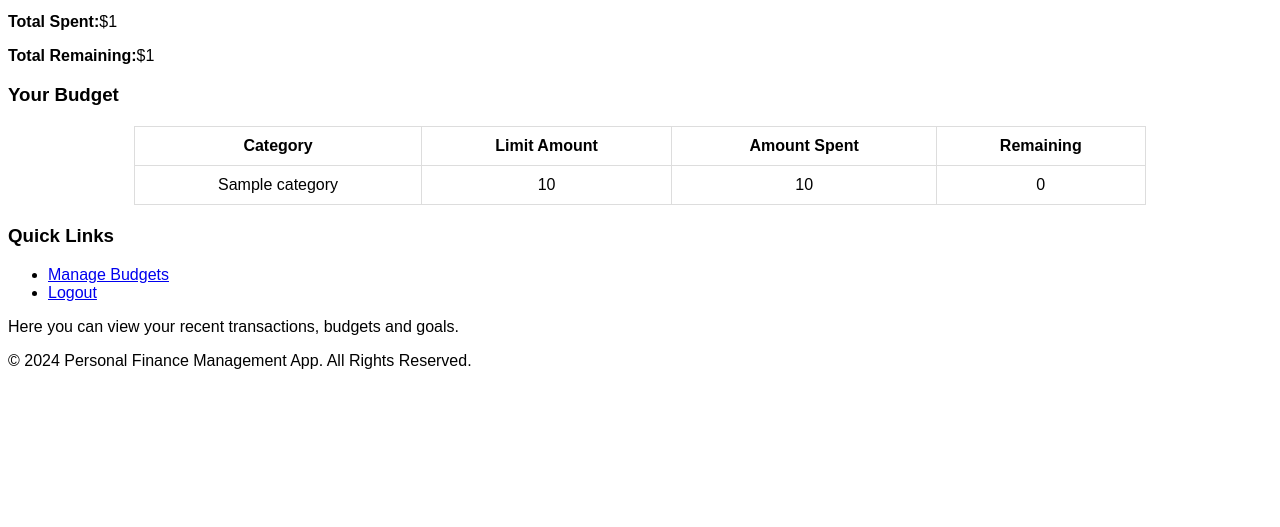
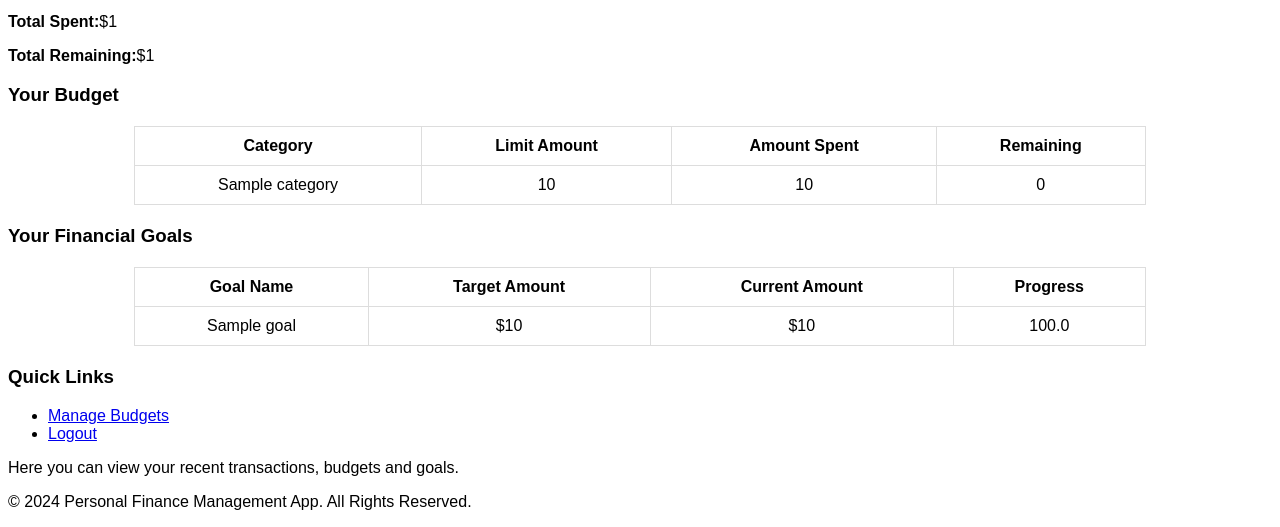
Before and after one commit to Prones94/Budget4You, a Flask app: template templates/dashboard.html in a window 1280 px wide. Shown: the part 388-915 px from the top of the page. Before the commit the page ends 757 px from the top, so only its background shows below. Run offline with Flask 2, Linux system fonts and the light colour scheme; the template is opened without the code that fills it: most values are stand-ins (such as "Sample title", 1, 10 or a date in 2020); some libraries are stand-ins or nearby versions.

Commit message:
Added a goals section, allowing users to add a savings goal to the dashboard. Allows user to add and edit this goal

```diff
--- a/templates/dashboard.html
+++ b/templates/dashboard.html
@@ -45,6 +45,39 @@
   {% endif %}
 </div>
 <div>
+  <h3>Your Financial Goals</h3>
+  {% if goals %}
+    <table>
+      <thead>
+        <tr>
+          <th>Goal Name</th>
+          <th>Target Amount</th>
+          <th>Current Amount</th>
+          <th>Progress</th>
+        </tr>
+      </thead>
+      <tbody>
+        {% for goal in goals %}
+          <tr>
+            <td>{{ goal['goal_name'] }}</td>
+            <td>${{ goal['target_amount'] }}</td>
+            <td>${{ goal['current_amount'] }}</td>
+            <td>
+              {% set progress = (goal['current_amount'] / goal['target_amount']) * 100 %}
+              <div class="progress-bar-container">
+                <div class="progress-bar" style="width: {{progress | round(2) }}%;"></div>
+              </div>
+              {{ progress | round(2) }}
+            </td>
+          </tr>
+        {% endfor %}
+      </tbody>
+    </table>
+  {% else %}
+    <p>You have no goals set <a href="{{ url_for('add_goal') }}">Add a Goal</a></p>
+  {% endif %}
+</div>
+<div>
   <h3>Quick Links</h3>
   <ul>
     <li><a href="{{ url_for('budget') }}">Manage Budgets</a></li>
```
Also changed, not shown: templates/add_goal.html (added, +14 -0 lines), templates/edit_goal.html (added, +13 -0 lines), templates/goals.html (added, +40 -0 lines).
